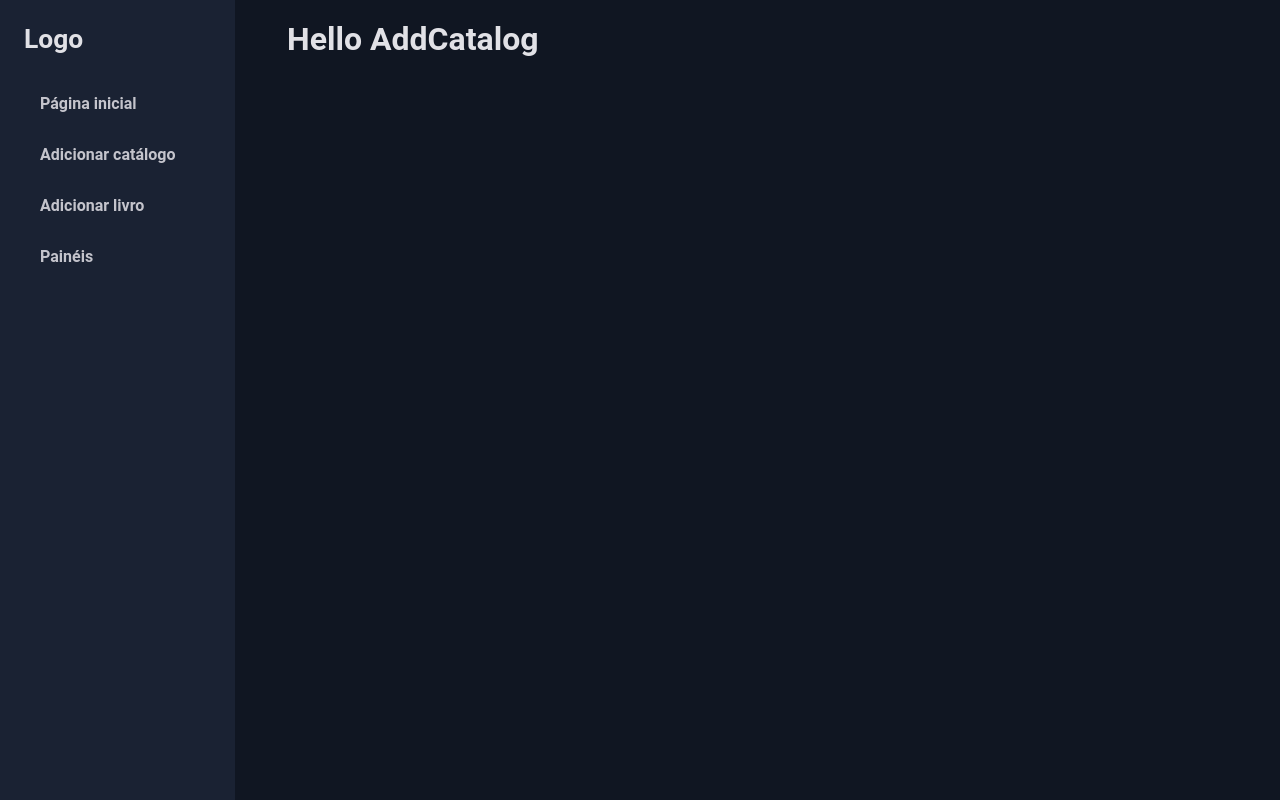
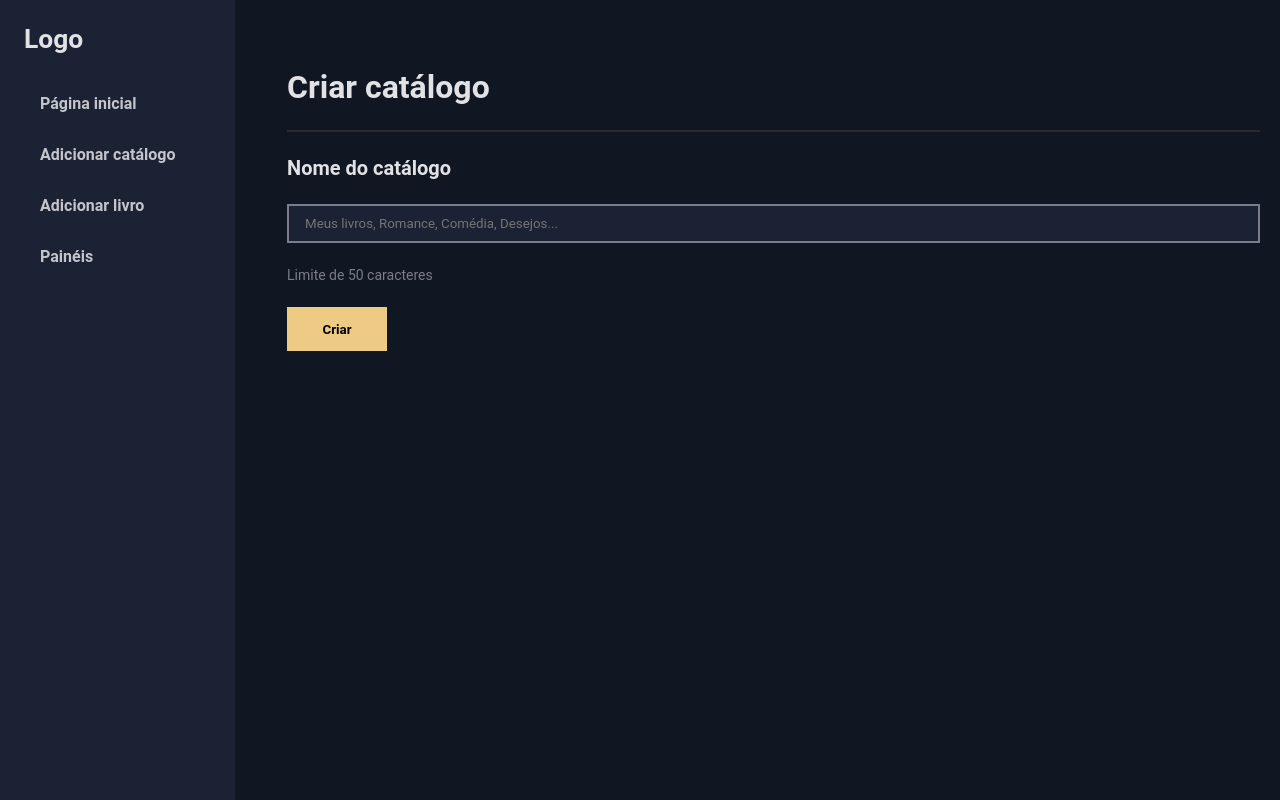
Before and after one commit to rebecaCaroba/direowl-tcc, a React (Vite) app: page /library/add-catalog in a window 1280 px wide. Built offline with nearby package versions, Linux system fonts and the light colour scheme.

Commit message:
Pág adicionar catálogo

```diff
--- a/src/pages/Library/AddBook/style.scss
+++ b/src/pages/Library/AddBook/style.scss
@@ -33,8 +33,6 @@
                 border-bottom: 3px solid $c-secondary;
             }
         }
-
-
     }
 
     form {
@@ -43,6 +41,8 @@
         width: 100%;
         gap: 1.5rem;
         margin-top: 2rem;
+        max-width: 1000px;
+        width: 100%;
 
 
         label {
--- a/src/pages/Library/AddCatalog/index.tsx
+++ b/src/pages/Library/AddCatalog/index.tsx
@@ -1,7 +1,19 @@
+import './style.scss'
+
 export function AddCatalog() {
     return (
-        <div>
-            <h1>Hello AddCatalog</h1>
-        </div>
+        <>
+            <div className="addcatolog-container">
+                <h1>Criar catálogo</h1>
+                <div className="addcatalog-content">
+                    <form>
+                        <label htmlFor="addCatalog">Nome do catálogo</label>
+                        <input type="text" max={40} name="addCatalog" id="addCatalog" placeholder='Meus livros, Romance, Comédia, Desejos...' />
+                        <span>Limite de 50 caracteres</span>
+                        <button type="submit">Criar</button>
+                    </form>
+                </div>
+            </div>
+        </>
     )
 }
--- /dev/null
+++ b/src/pages/Library/AddCatalog/style.scss
@@ -0,0 +1,42 @@
+@import '../../../styles/config/variables';
+
+.addcatolog-container {
+
+    h1 {
+        margin: 1.5rem 0;
+        padding: 1.5rem 0;
+        border-bottom: 2px solid $c-gray-700;
+    }
+
+    form {
+        display: flex;
+        flex-direction: column;
+        gap: 1.5rem;
+        max-width: 1000px;
+        width: 100%;
+
+        span {
+            font-size: $small;
+            color: $c-gray-500;
+        }
+
+        button {
+            width: 100px;
+            height: 44px;
+            background-color: $c-secondary;
+            border: 0;
+            font-weight: bold;
+            cursor: pointer;
+        }
+
+        label {
+            font-size: $h3;
+            font-weight: bold;
+        }
+
+        input {
+            height: 2.4375rem;
+
+        }
+    }
+}
--- a/src/pages/Login/index.tsx
+++ b/src/pages/Login/index.tsx
@@ -1,9 +1,16 @@
+import { useNavigate } from 'react-router-dom'
 import './style.scss'
 
 export function Login() {
+    const navigate = useNavigate();
+
+    function handle() {
+        navigate('/library')
+    }
+
     return (
         <div className='container'>
-            <form className='form-container'>
+            <form onSubmit={handle} className='form-container'>
                 <h1>Login</h1>
                 <label htmlFor="email">Email</label>
                 <input type="email" name="email" id="email" placeholder='Example@email.com' />
```
